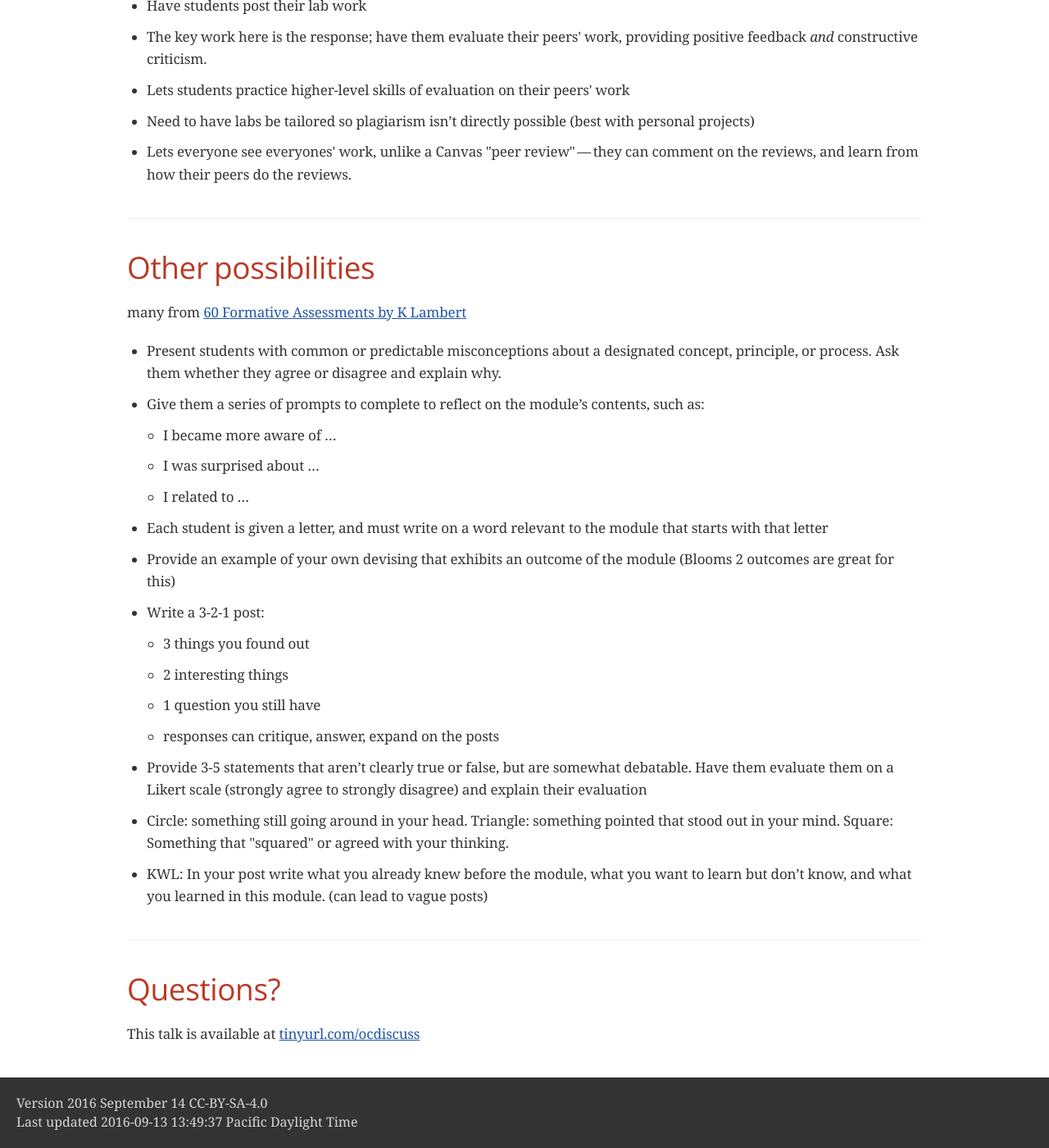
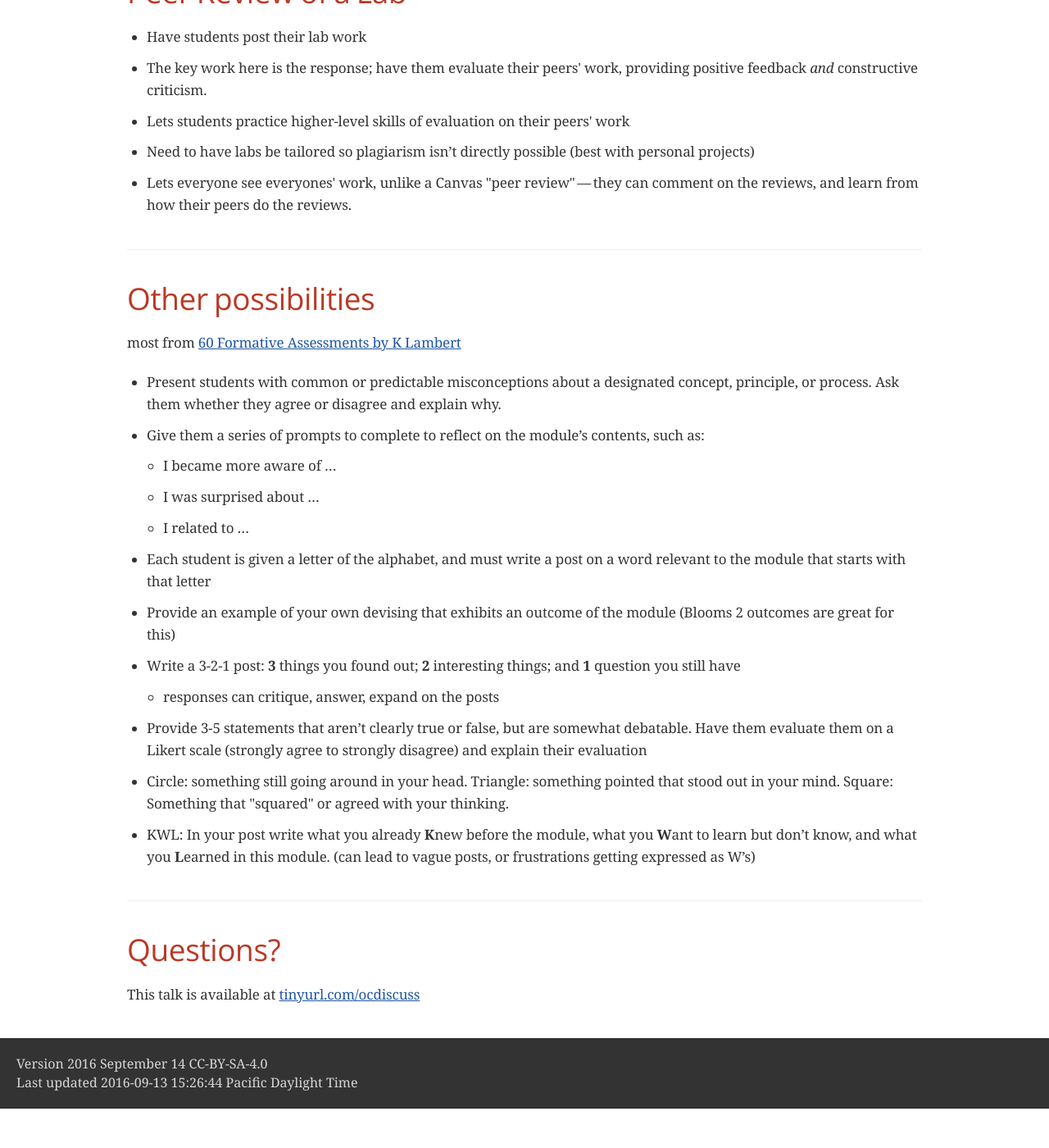
Before and after one commit to argoc/syllabub, a Jekyll site: the page discuss.html, which Jekyll copies as it is, in a window 1280 px wide and 1400 px high, scrolled down 4961 px. Shown: the whole window at 82% size. Built offline with Jekyll 4.4.1, drawn with Linux system fonts in a browser that asks for light colours; some web fonts are replaced; after the commit the page ends 6313 px from its top, so only the background shows below that; some of the changed text lies outside the part shown.

Commit message:
OC discussion presentation edits

```diff
--- a/discuss.html
+++ b/discuss.html
@@ -449,40 +449,43 @@ body.book #toc,body.book #preamble,body.book h1.sect0,body.book .sect1>h2{page-b
 <div class="ulist">
 <ul>
 <li>
-<p>Echos</p>
+<p><a href="#echos">[echos]</a></p>
 </li>
 <li>
-<p>Pick-a-term</p>
+<p><a href="#pick-a-term">[pick-a-term]</a></p>
 </li>
 <li>
-<p>Pick-a-topic</p>
+<p><a href="#pick-a-topic-think-wiki">Pick a Topic</a></p>
 </li>
 <li>
-<p>Ask One, Answer One</p>
+<p><a href="#ask-one-answer-one">[ask-one-answer-one]</a></p>
 </li>
 <li>
-<p>Future Application</p>
+<p><a href="#future-application">[future-application]</a></p>
 </li>
 <li>
-<p>Best Practices</p>
+<p><a href="#best-practices">[best-practices]</a></p>
 </li>
 <li>
-<p>Troubleshooting</p>
+<p><a href="#troubleshooting">[troubleshooting]</a></p>
 </li>
 <li>
-<p>Random choice</p>
+<p><a href="#random-choice">[random-choice]</a></p>
 </li>
 <li>
-<p>Series of questions</p>
+<p><a href="#series-of-questions">[series-of-questions]</a></p>
 </li>
 <li>
-<p>Research</p>
+<p><a href="#research">[research]</a></p>
 </li>
 <li>
-<p>Find a Video</p>
+<p><a href="#find-a-video">[find-a-video]</a></p>
 </li>
 <li>
-<p>Peer Review of a Lab</p>
+<p><a href="#peer-review-of-a-lab">[peer-review-of-a-lab]</a></p>
+</li>
+<li>
+<p><a href="#other-possibilities">&#8230;&#8203; And More!</a></p>
 </li>
 </ul>
 </div>
@@ -823,7 +826,7 @@ topic in more depth</p>
 <h2 id="_other_possibilities"><a class="anchor" href="#_other_possibilities"></a>Other possibilities</h2>
 <div class="sectionbody">
 <div class="paragraph">
-<p>many from
+<p>most from
 <a href="http://www.levy.k12.fl.us/instruction/Instructional_Tools/60formativeassessment.pdf">60 Formative Assessments by K Lambert</a></p>
 </div>
 <div class="ulist">
@@ -849,24 +852,15 @@ principle, or process. Ask them whether they agree or disagree and explain why.<
 </div>
 </li>
 <li>
-<p>Each student is given a letter, and must write on a word relevant to the module that starts with that letter</p>
+<p>Each student is given a letter of the alphabet, and must write a post on a word relevant to the module that starts with that letter</p>
 </li>
 <li>
 <p>Provide an example of your own devising that exhibits an outcome of the module (Blooms 2 outcomes are great for this)</p>
 </li>
 <li>
-<p>Write a 3-2-1 post:</p>
+<p>Write a 3-2-1 post: <strong>3</strong> things you found out; <strong>2</strong> interesting things; and <strong>1</strong> question you still have</p>
 <div class="ulist">
 <ul>
-<li>
-<p>3 things you found out</p>
-</li>
-<li>
-<p>2 interesting things</p>
-</li>
-<li>
-<p>1 question you still have</p>
-</li>
 <li>
 <p>responses can critique, answer, expand on the posts</p>
 </li>
@@ -880,7 +874,7 @@ principle, or process. Ask them whether they agree or disagree and explain why.<
 <p>Circle: something still going around in your head. Triangle: something pointed that stood out in your mind. Square: Something that "squared" or agreed with your thinking.</p>
 </li>
 <li>
-<p>KWL: In your post write what you already knew before the module, what you want to learn but don&#8217;t know, and what you learned in this module. (can lead to vague posts)</p>
+<p>KWL: In your post write what you already <strong>K</strong>new before the module, what you <strong>W</strong>ant to learn but don&#8217;t know, and what you <strong>L</strong>earned in this module. (can lead to vague posts, or frustrations getting expressed as W&#8217;s)</p>
 </li>
 </ul>
 </div>
@@ -898,7 +892,7 @@ principle, or process. Ask them whether they agree or disagree and explain why.<
 <div id="footer">
 <div id="footer-text">
 Version 2016 September 14 CC-BY-SA-4.0<br>
-Last updated 2016-09-13 13:49:37 Pacific Daylight Time
+Last updated 2016-09-13 15:26:44 Pacific Daylight Time
 </div>
 </div>
 </body>
```
